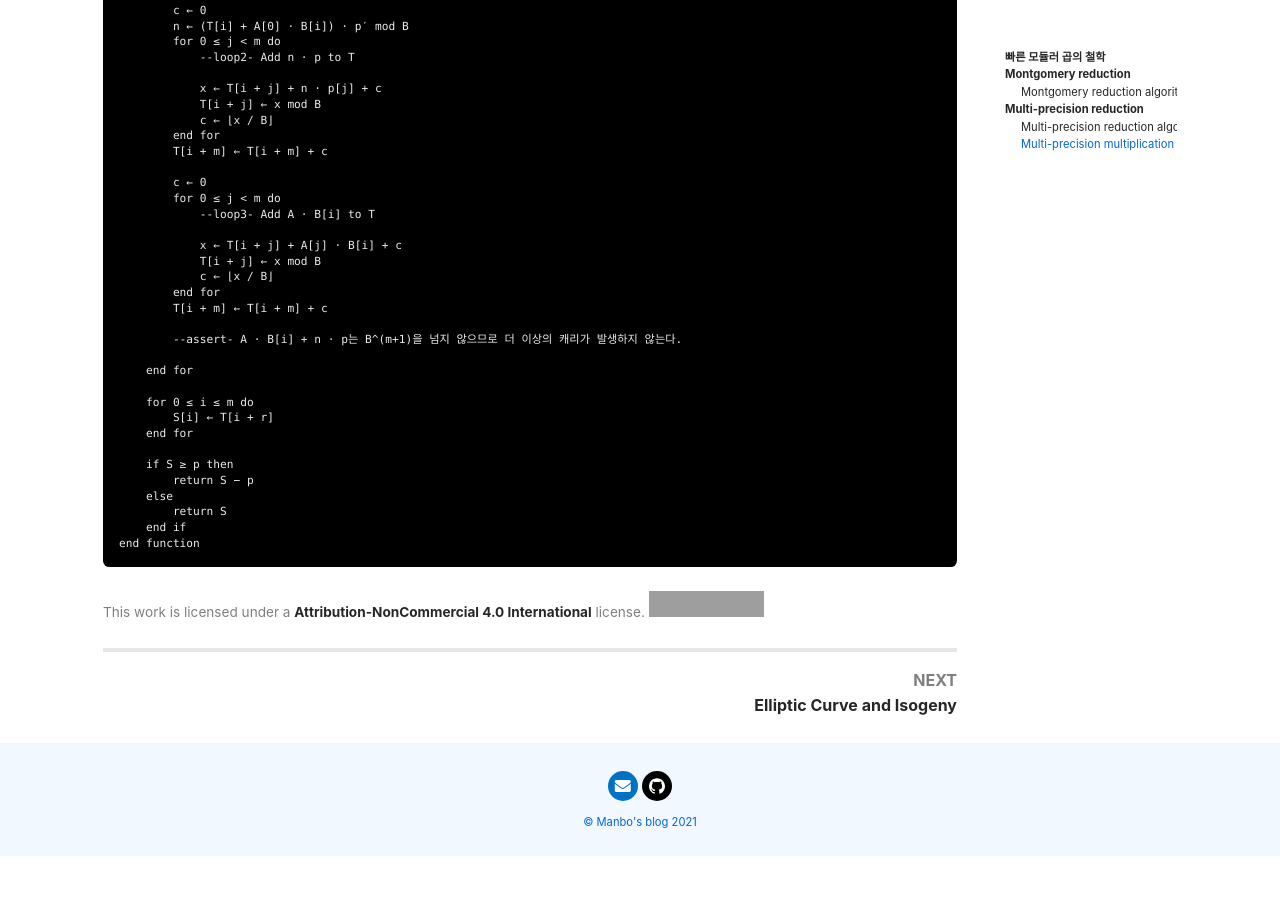
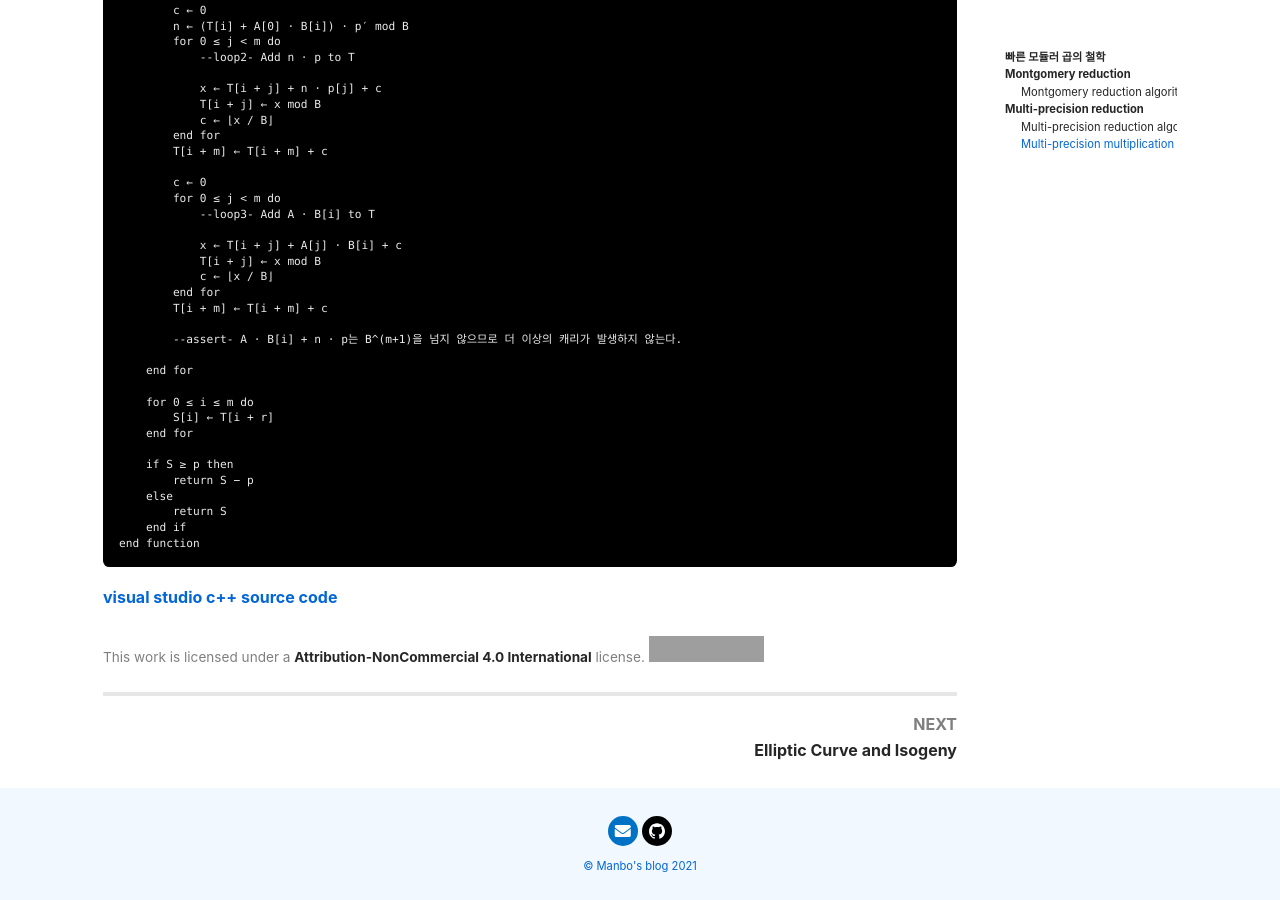
Before and after one commit to gusgkr0117/gusgkr0117.github.io, a Jekyll site: the page built from _posts/2021-01-31-Montgomery-Multiplication.md, in a window 1280 px wide and 900 px high, scrolled down 4420 px. Built offline with Jekyll 4.4.1, drawn with Linux system fonts in a browser that asks for light colours; nearby versions of some CDN libraries; formulas are drawn with MathJax 3; comment, search, counter and statistics services are not loaded; before the commit the page ends 5276 px from its top, so only the background shows below that; grey boxes are pictures that could not be loaded.

Commit message:
Update 2021-01-31-Montgomery-Multiplication.md

````diff
--- a/_posts/2021-01-31-Montgomery-Multiplication.md
+++ b/_posts/2021-01-31-Montgomery-Multiplication.md
@@ -187,3 +187,5 @@ function MultiPrecisionREDC is
     end if
 end function
 ```
+
+[visual studio c++ source code](https://github.com/gusgkr0117/Montgomery-Multiplication)
````
